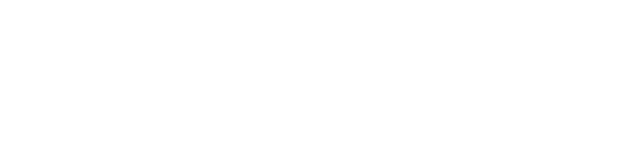
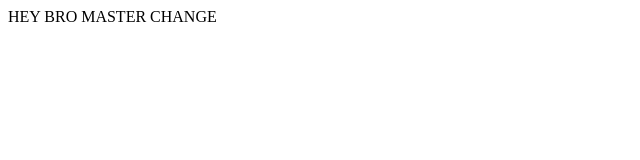
Before and after one commit to wimbaya/test-git-wf3, a plain HTML site: page index.html in a window 1280 px wide. Shown: the whole page, without its empty margins (0-640 px from the left). Drawn offline with Linux system fonts and the light colour scheme.

Commit message:
chgt index et phpmail

```diff
--- a/index.html
+++ b/index.html
@@ -1,2 +1,3 @@
 <html>
+HEY BRO MASTER CHANGE
 </html>
```
